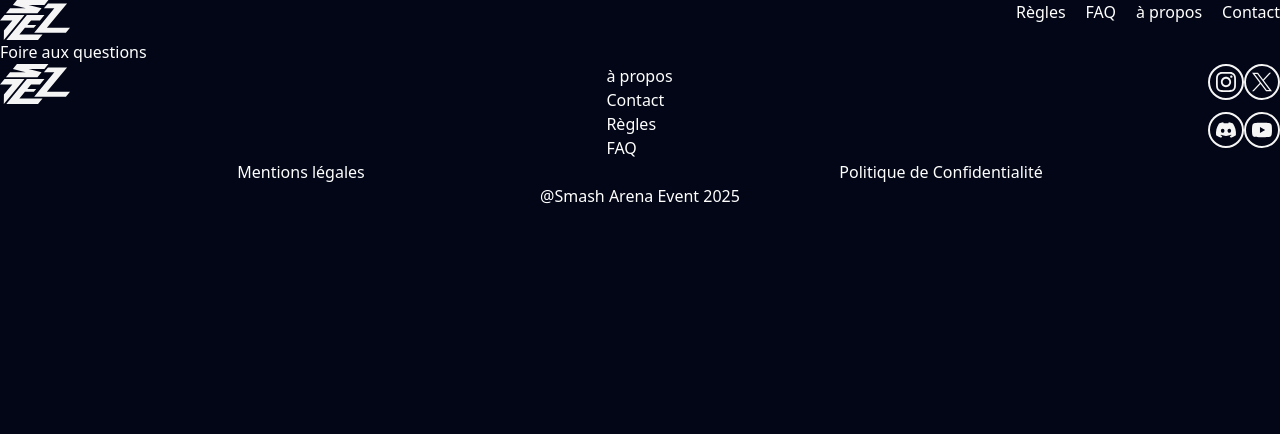
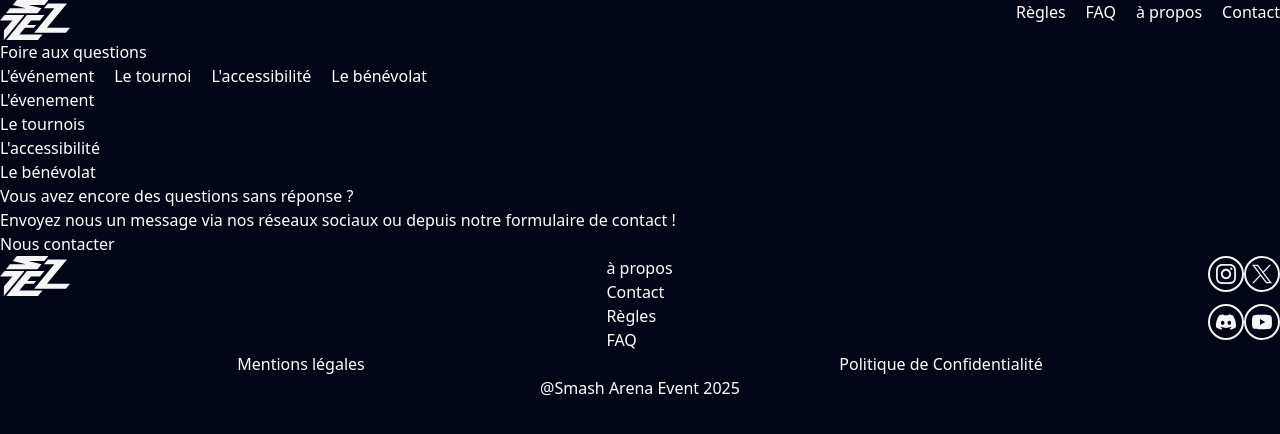
Before and after one commit to SmashArenaEvent/site_vitrine_SAE_2025, a Vue app: page /faq in a window 1280 px wide. Shown: the top 434 px of the page. Built offline with nearby package versions, Linux system fonts and the light colour scheme.

Commit message:
html pages Règles et FAQ

```diff
--- a/src/pages/faq.vue
+++ b/src/pages/faq.vue
@@ -4,4 +4,48 @@
 </script>
 <template>
     <h1>Foire aux questions</h1>
+    <nav class="flex flex-wrap gap-5">
+        <a href="#event">
+            <button>
+                <p>L'événement</p>
+            </button>
+        </a>
+        <a href="#tournoi">
+            <button>
+                <p>Le tournoi</p>
+            </button>
+        </a>
+        <a href="#accessible">
+            <button>
+                <p>L'accessibilité</p>
+            </button>
+        </a>
+        <a href="#benevole">
+            <button>
+                <p>Le bénévolat</p>
+            </button>
+        </a>
+    </nav>
+    <article id="event">
+        <h2>L'évenement</h2>
+        <!--Cards-->
+    </article>
+    <article id="tournoi">
+        <h2>Le tournois</h2>
+        <!--Cards-->
+    </article>
+    <article id="accessible">
+        <h2>L'accessibilité</h2>
+        <!--Cards-->
+    </article>
+    <article id="benevole">
+        <h2>Le bénévolat</h2>
+        <!--Cards-->
+    </article>
+    <p>Vous avez encore des questions sans réponse ?<br/>Envoyez nous un message via nos réseaux sociaux ou depuis notre formulaire de contact !</p>
+    <RouterLink to="/contact">
+        <button>
+            <p>Nous contacter</p>
+        </button>
+    </RouterLink>
 </template>
--- a/src/pages/regles.vue
+++ b/src/pages/regles.vue
@@ -4,19 +4,33 @@
 </script>
 <template>
     <h1>Régles</h1>
-    <a>
+    <nav class="flex gap-5 flex-wrap">
+        <a href="#rGenerales">
             <button>
                 <p>Les régles générales</p>
             </button>
         </a>
-    <a>
+        <a href="#rTournois">
             <button>
-            <p></p>
+                <p>Règles autour du tournoi</p>
             </button>
         </a>
-    <a>
+        <a href="#rAutres">
             <button>
-            <p></p>
+                <p>Autres règles</p>
             </button>
         </a>
+    </nav>
+    <article id="rGenerales">
+        <h2>Les règles générales</h2>
+        <!--Cards-->
+    </article>
+    <article id="rTournois">
+        <h2>Les règles autour du tournois</h2>
+        <!--Cards-->
+    </article>
+    <article id="rAutres">
+        <h2>Autres Régles</h2>
+        <!--Cards-->
+    </article>
 </template>
```
Lines whose indentation alone changed are shown as unchanged.
